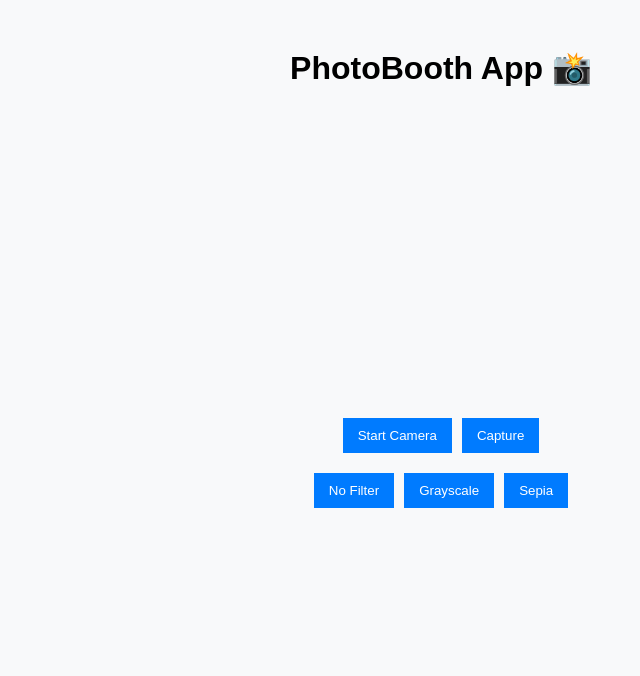
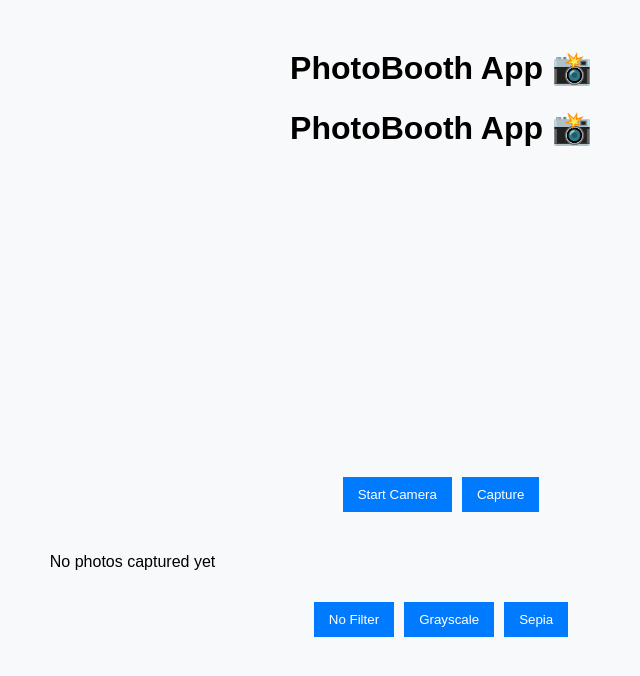
Before and after one commit to yandong2023/picapica, a React (Create React App) app in the folder frontend/: page / in a window 1280 px wide. Shown: the top 676 px of the page, without its empty margins (199-839 px from the left). Built offline with nearby package versions, Linux system fonts and the light colour scheme.

Commit message:
Update PhotoBooth.js

```diff
--- a/frontend/src/PhotoBooth.js
+++ b/frontend/src/PhotoBooth.js
@@ -3,7 +3,7 @@ import React, { useRef, useState } from "react";
 const PhotoBooth = () => {
   const videoRef = useRef(null);
   const canvasRef = useRef(null);
-  const [capturedImage, setCapturedImage] = useState(null);
+  const [capturedImages, setCapturedImages] = useState([]); // Holds multiple images
   const [filter, setFilter] = useState("none");
 
   const startCamera = async () => {
@@ -26,35 +26,43 @@ const PhotoBooth = () => {
       canvas.height = video.videoHeight;
       context.filter = filter;
       context.drawImage(video, 0, 0, canvas.width, canvas.height);
-      setCapturedImage(canvas.toDataURL("image/png"));
-    }
-  };
 
-  const downloadPhoto = () => {
-    if (capturedImage) {
-      const link = document.createElement("a");
-      link.href = capturedImage;
-      link.download = "photo.png";
-      link.click();
+      const imageUrl = canvas.toDataURL("image/png");
+      setCapturedImages((prevImages) => {
+        const updatedImages = [imageUrl, ...prevImages];
+        return updatedImages.slice(0, 4); // Keep only the last 4 images
+      });
     }
   };
 
   return (
     <div className="photo-booth">
+      <h1>PhotoBooth App 📸</h1>
       <video ref={videoRef} autoPlay className="video-feed" />
       <canvas ref={canvasRef} className="hidden" />
+
       <div className="controls">
         <button onClick={startCamera}>Start Camera</button>
         <button onClick={capturePhoto}>Capture</button>
-        {capturedImage && <button onClick={downloadPhoto}>Download</button>}
       </div>
-      {capturedImage && <img src={capturedImage} alt="Captured" />}
+
+      {/* Display up to 4 captured images */}
+      <div className="image-grid">
+        {capturedImages.length > 0 ? (
+          capturedImages.map((image, index) => (
+            <img key={index} src={image} alt={`Captured ${index + 1}`} className="captured-photo" />
+          ))
+        ) : (
+          <p>No photos captured yet</p>
+        )}
+      </div>
+
       <div className="filters">
         <button onClick={() => setFilter("none")}>No Filter</button>
         <button onClick={() => setFilter("grayscale(100%)")}>Grayscale</button>
         <button onClick={() => setFilter("sepia(100%)")}>Sepia</button>
       </div>
-    </div>
+    </div> // ✅ Closing main parent div
   );
 };
 
```
